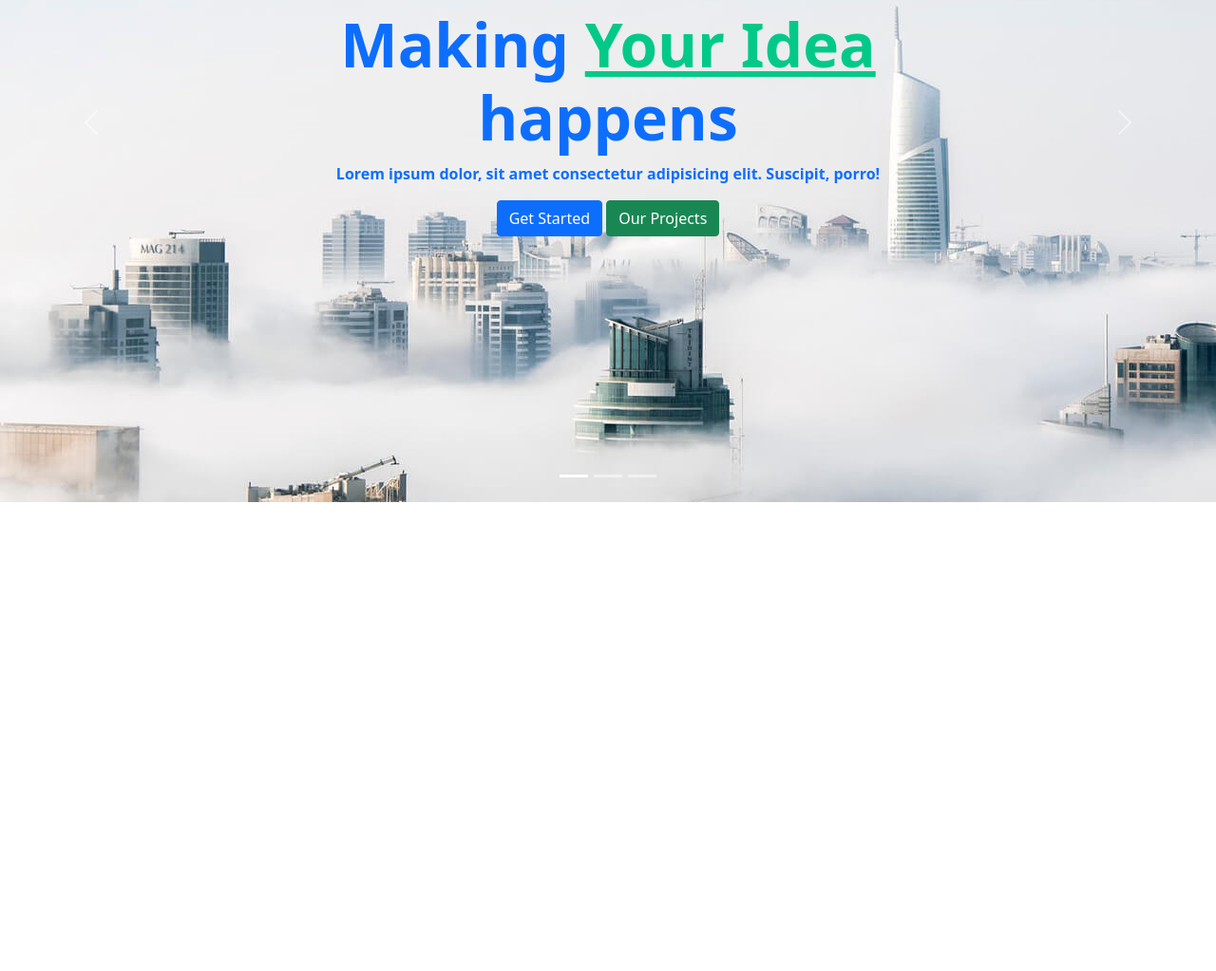
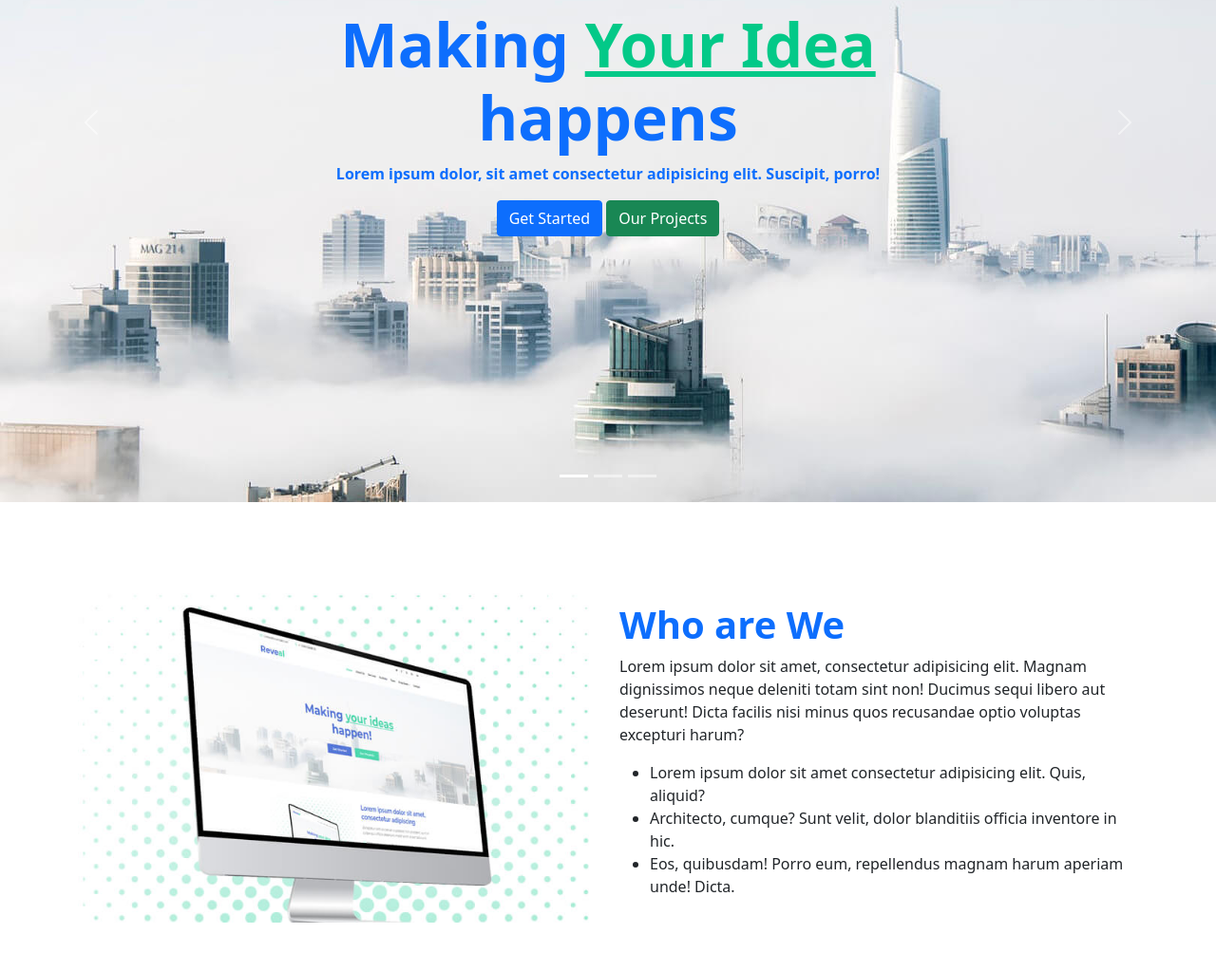
Before and after one commit to nafiul-alam-29/reveal, a plain HTML site: page index.html in a window 1280 px wide. Shown: the part 362-1385 px from the top of the page at 95% size. Before the commit the page ends 891 px from the top, so only its background shows below. Drawn offline with nearby package versions, Linux system fonts and the light colour scheme.

Commit message:
who we are added

```diff
--- a/index.html
+++ b/index.html
@@ -194,6 +194,38 @@
         </div>
       </section>
     </header>
+    <main>
+      <section class="container my-5 py-5">
+        <div class="row align align-items-center">
+          <div class="col-md-6">
+            <img class="w-100" src="resource/image/about-img.jpg" alt="" />
+          </div>
+          <div class="col-md-6">
+            <h1 class="text-primary fw-bold">Who are We</h1>
+            <p>
+              Lorem ipsum dolor sit amet, consectetur adipisicing elit. Magnam
+              dignissimos neque deleniti totam sint non! Ducimus sequi libero
+              aut deserunt! Dicta facilis nisi minus quos recusandae optio
+              voluptas excepturi harum?
+            </p>
+            <ul>
+              <li>
+                Lorem ipsum dolor sit amet consectetur adipisicing elit. Quis,
+                aliquid?
+              </li>
+              <li>
+                Architecto, cumque? Sunt velit, dolor blanditiis officia
+                inventore in hic.
+              </li>
+              <li>
+                Eos, quibusdam! Porro eum, repellendus magnam harum aperiam
+                unde! Dicta.
+              </li>
+            </ul>
+          </div>
+        </div>
+      </section>
+    </main>
 
     <!-- js script file -->
     <script
```
